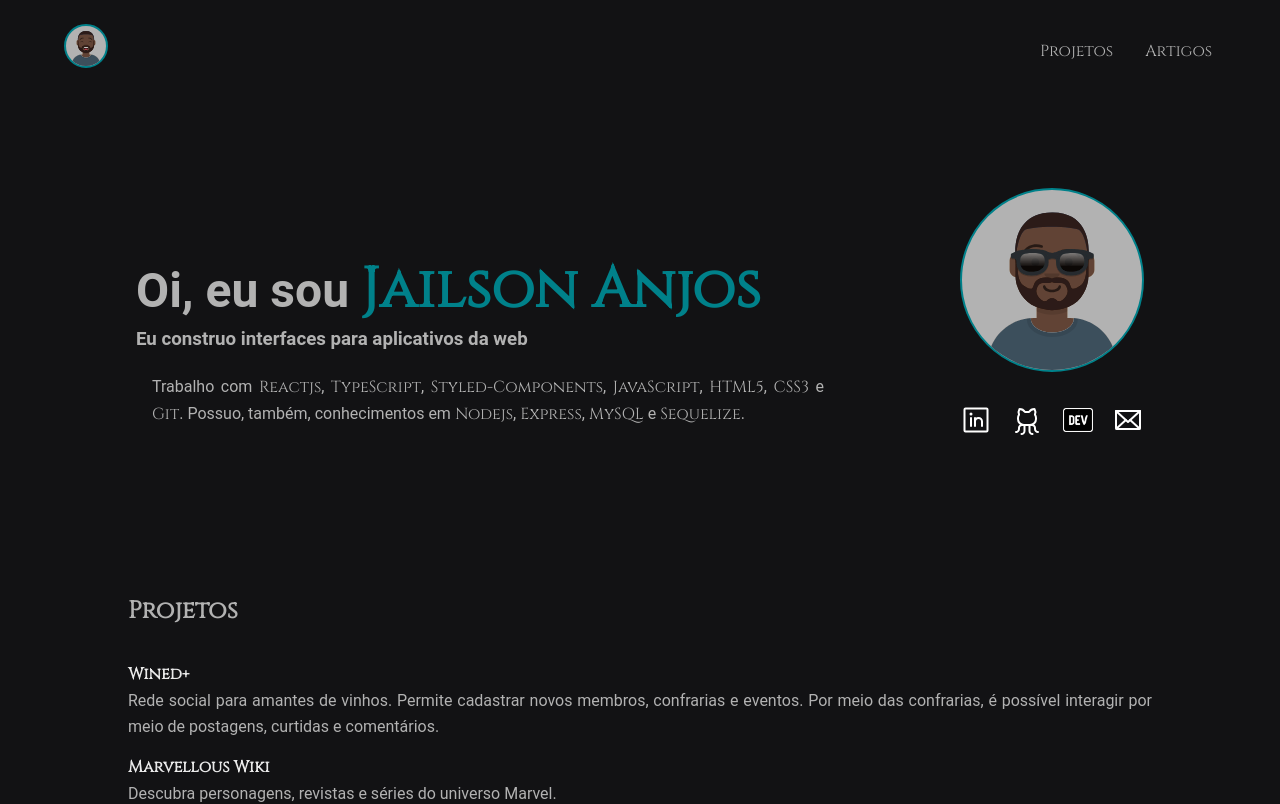
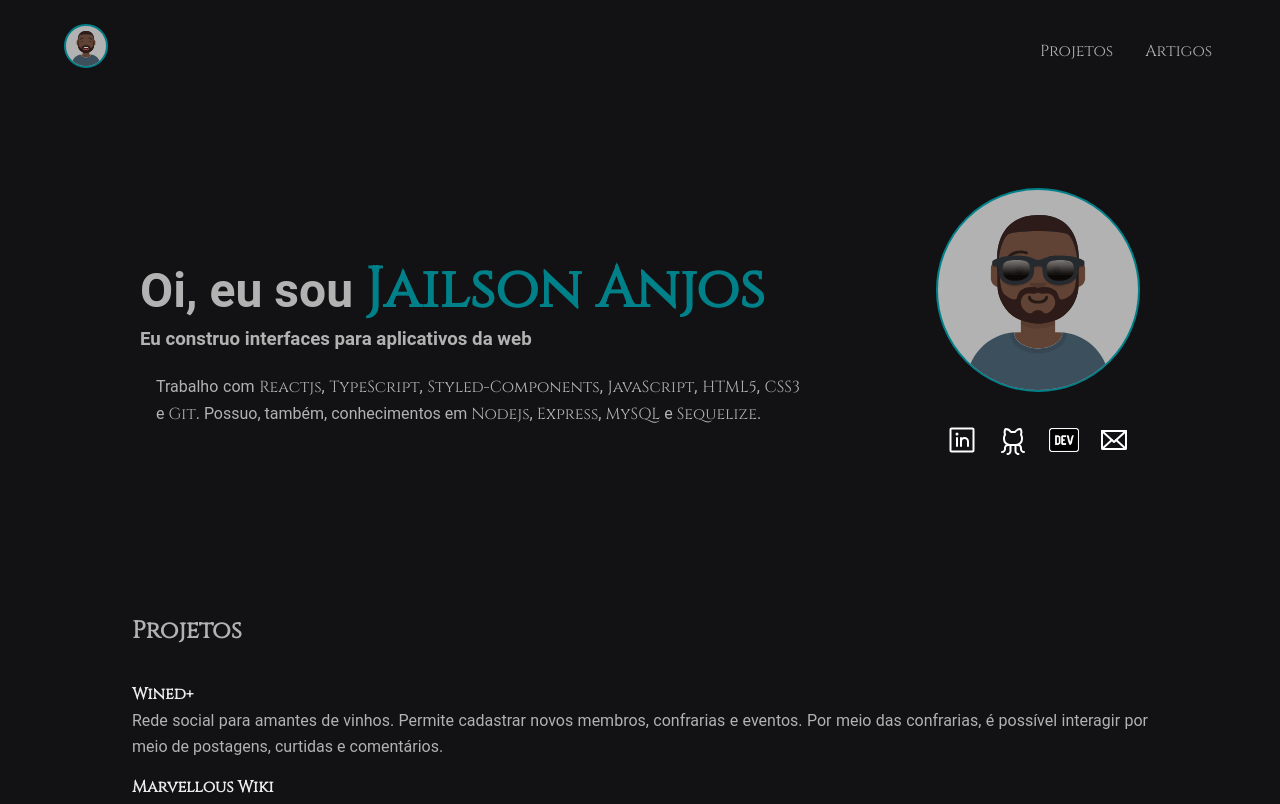
Before and after one commit to jairocket/jailsonanjos, a React (Vite) app: page / in a window 1280 px wide. Shown: the top 804 px of the page. Built offline with nearby package versions, Linux system fonts and the light colour scheme.

Commit message:
feat(app): Setting avatar size

```diff
--- a/src/components/Avatar/styles.ts
+++ b/src/components/Avatar/styles.ts
@@ -32,6 +32,6 @@ export const AvatarSmall = styled.img`
   width: 40px;
 `
 export const AvatarLarge = styled.img`
-  height: 180px;
-  width: 180px;
+  height: 200px;
+  width: 200px;
 `
--- a/src/styles/styles.ts
+++ b/src/styles/styles.ts
@@ -4,8 +4,8 @@ export const AppContainer = styled.div`
   display: flex;
   flex-direction: column;
   align-items: center;
-  margin-top: 3rem;
-  padding: 0 1rem;
+  margin-top: 4rem;
+  padding: 0 1.25rem;
   text-align: center;
   background-color: ${(props) => props.theme['gray-900']};
   margin-bottom: 1.5rem;
```
Also changed, not shown: 1 other file (tests, documents, lock files or other folders).
